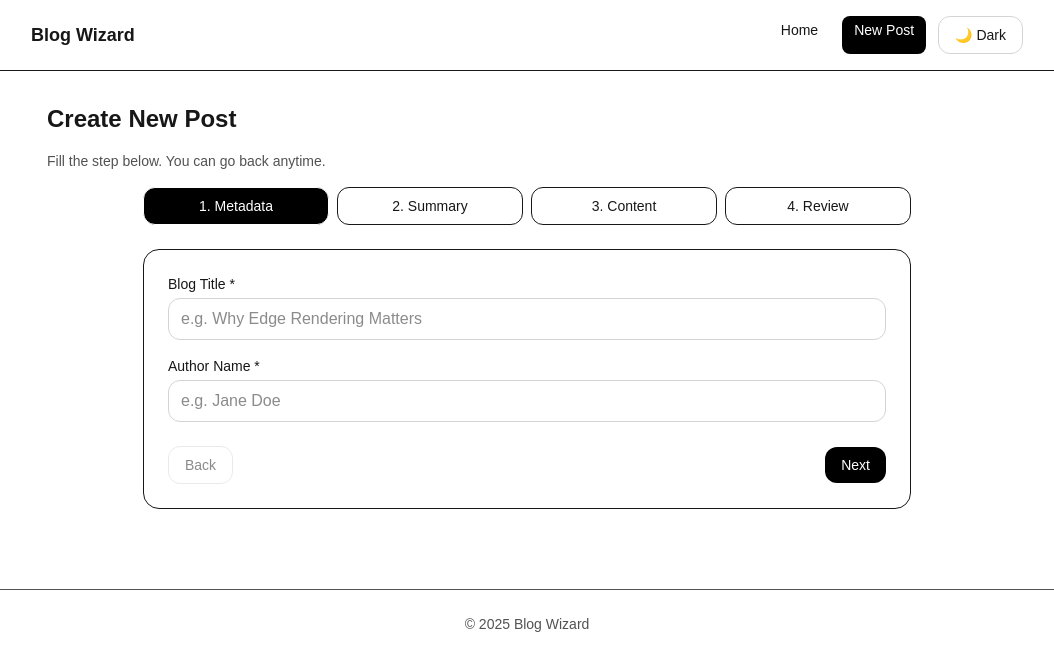
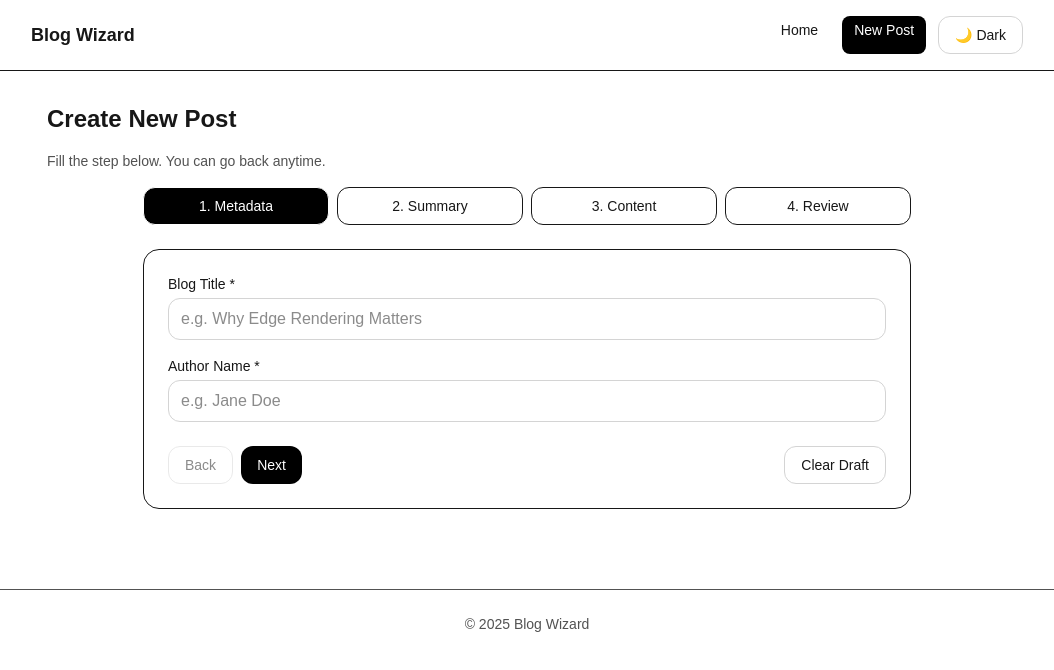
Before and after one commit to imamnura/multi-step-blog-wizard, a Next.js app: page /new in a window 1280 px wide. Shown: the top 670 px of the page, without its empty margins (113-1167 px from the left). Built offline with nearby package versions, Linux system fonts and the light colour scheme.

Commit message:
add save draft on session storage

```diff
--- a/components/Wizard.tsx
+++ b/components/Wizard.tsx
@@ -1,5 +1,5 @@
 "use client";
-import { useState } from "react";
+import { useState, useEffect } from "react";
 import Button from "@/components/ui/Button";
 import Stepper from "@/components/ui/Stepper";
 import Step1Meta, { step1Schema } from "@/components/steps/Step1Meta";
@@ -36,6 +36,8 @@ const defaultData: WizardData = {
   content: "",
 };
 
+const DRAFT_KEY = "wizard_draft_v1";
+
 export default function Wizard() {
   const { addPost } = usePosts();
   const router = useRouter();
@@ -43,6 +45,29 @@ export default function Wizard() {
   const [data, setData] = useState<WizardData>(defaultData);
   const [success, setSuccess] = useState<string | null>(null);
   const [errors, setErrors] = useState<Record<string, string>>({});
+
+  // load draft on mount
+  useEffect(() => {
+    try {
+      const raw = localStorage.getItem(DRAFT_KEY);
+      if (raw) {
+        const draft = JSON.parse(raw) as { step: number; data: WizardData };
+        setData(draft.data);
+        setStep(Math.min(4, Math.max(1, draft.step)));
+      }
+    } catch (e) {
+      console.error("Failed to load draft", e);
+    }
+  }, []);
+
+  //autosave whenever data or step changes
+  useEffect(() => {
+    try {
+      sessionStorage.setItem(DRAFT_KEY, JSON.stringify({ step, data }));
+    } catch (e) {
+      console.error("Failed to save draft", e);
+    }
+  }, [step, data]);
 
   const patch = (p: Partial<WizardData>) =>
     setData((prev) => ({ ...prev, ...p }));
@@ -97,6 +122,13 @@ export default function Wizard() {
     setSuccess("Blog post created successfully!");
     setData(defaultData);
     router.push("/");
+    sessionStorage.removeItem(DRAFT_KEY);
+  };
+
+  const clearDraft = () => {
+    setData(defaultData);
+    setStep(1);
+    sessionStorage.removeItem(DRAFT_KEY);
   };
 
   return (
@@ -136,7 +168,8 @@ export default function Wizard() {
         )}
         {step === 4 && <Step4Review data={data} />}
 
-        <div className="mt-6 flex items-center justify-between">
+        <div className="mt-6 flex items-center justify-between gap-2">
+          <div className="flex gap-2">
             <Button onClick={onBack} disabled={step === 1} variant="ghost">
               Back
             </Button>
@@ -146,6 +179,10 @@ export default function Wizard() {
               <Button onClick={onSubmit}>Submit</Button>
             )}
           </div>
+          <Button variant="ghost" onClick={clearDraft} title="Hapus Draft">
+            Clear Draft
+          </Button>
+        </div>
       </div>
     </div>
   );
```
Lines whose indentation alone changed are shown as unchanged.
